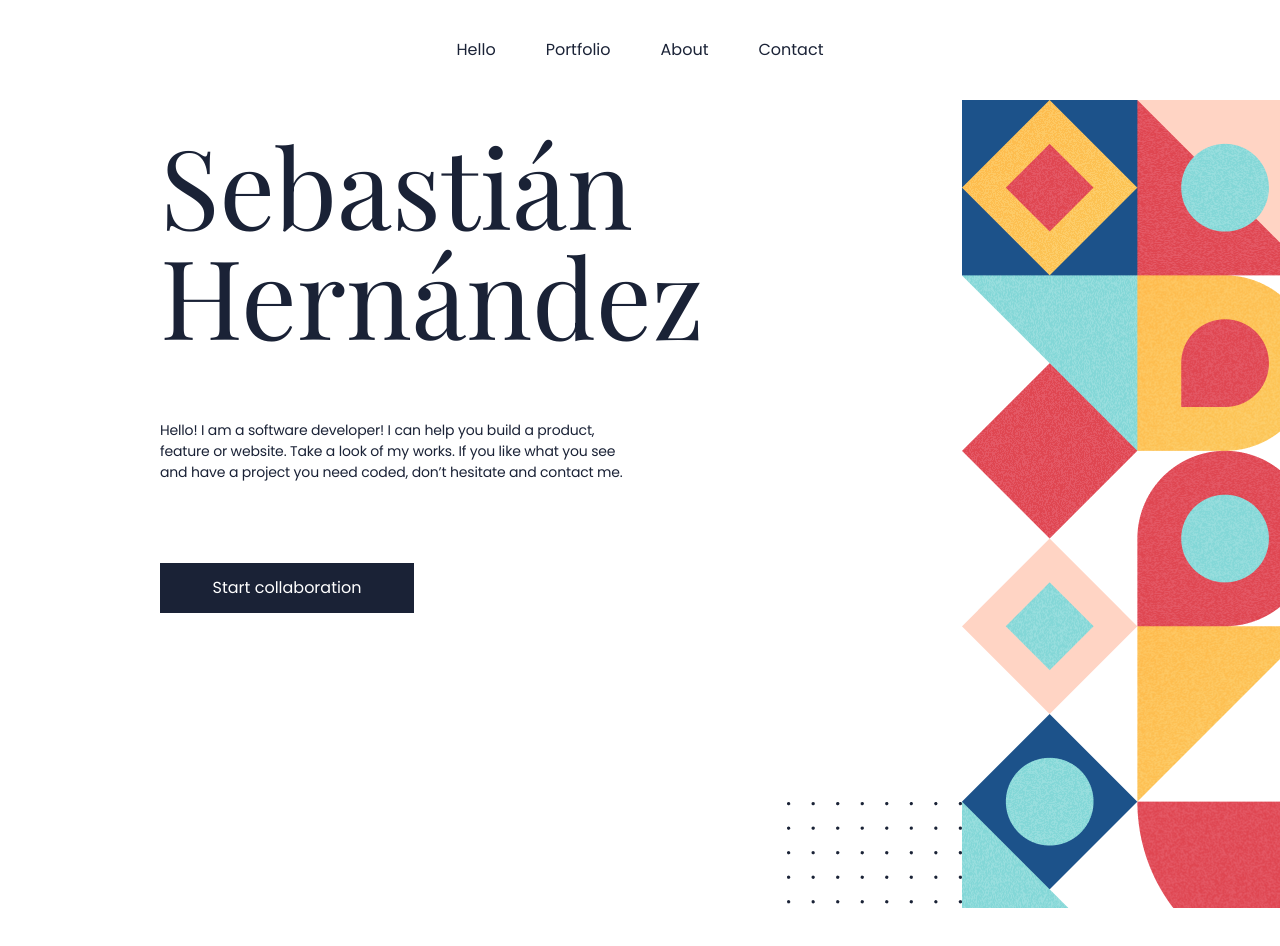
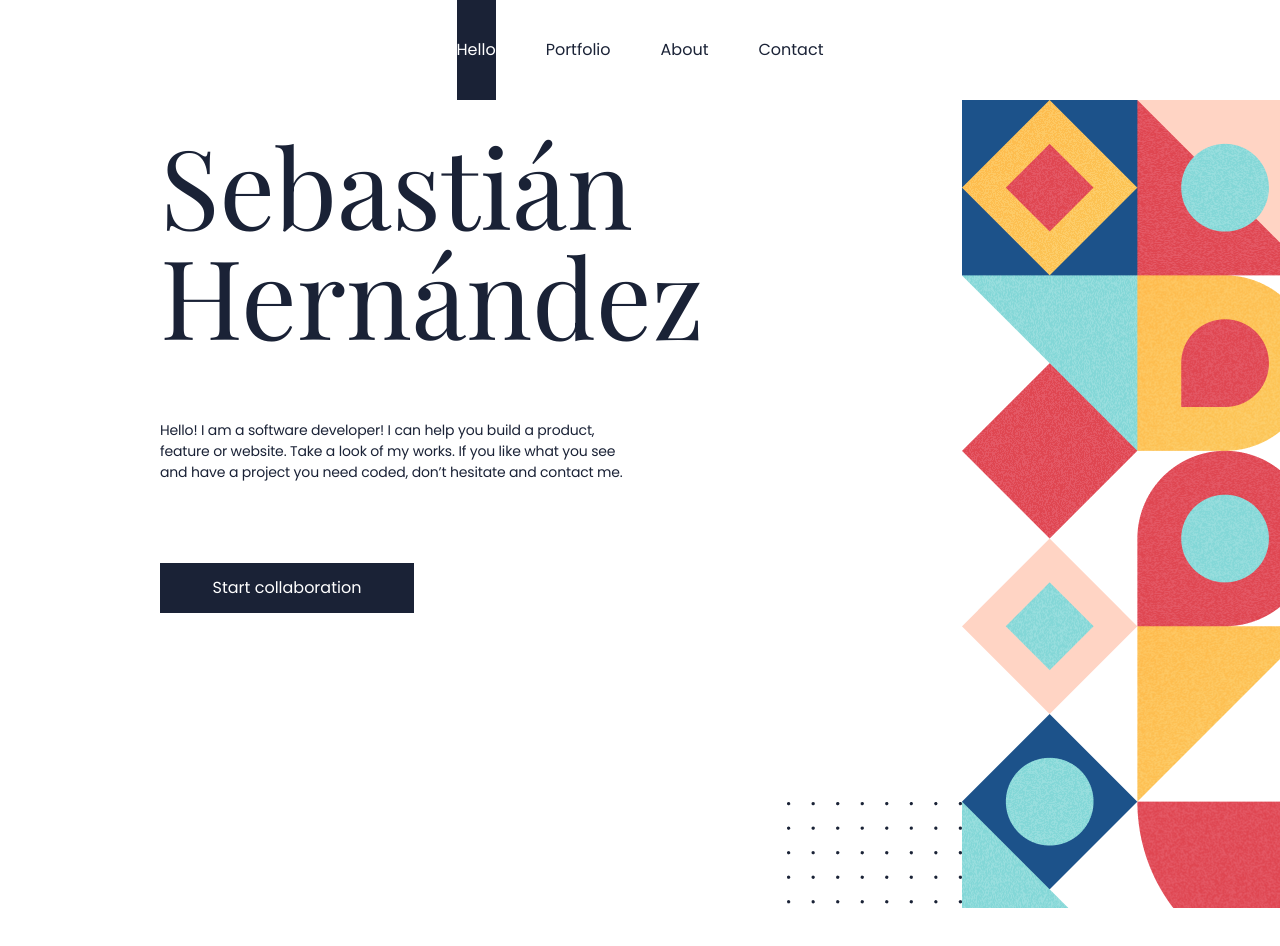
Before and after one commit to shm04/my-portfolio, a website: page index.html in a window 1280 px wide. In both pictures the pointer is over the link "Hello". Shown: the top 946 px of the page. Drawn offline with nearby package versions, Linux system fonts and the light colour scheme.

Commit message:
Update style file for navbar transition

```diff
--- a/style.css
+++ b/style.css
@@ -571,4 +571,11 @@ body {
     width: 100%;
     justify-content: space-between;
   }
+  .navbar .nav-sec{
+    transition: all 0.5s ease-out;
+  }
+  .navbar .nav-sec:hover, .navbar .nav-sec:focus{
+    background-color: #1a2236;
+    color: #fff;
+  }
 }
```
